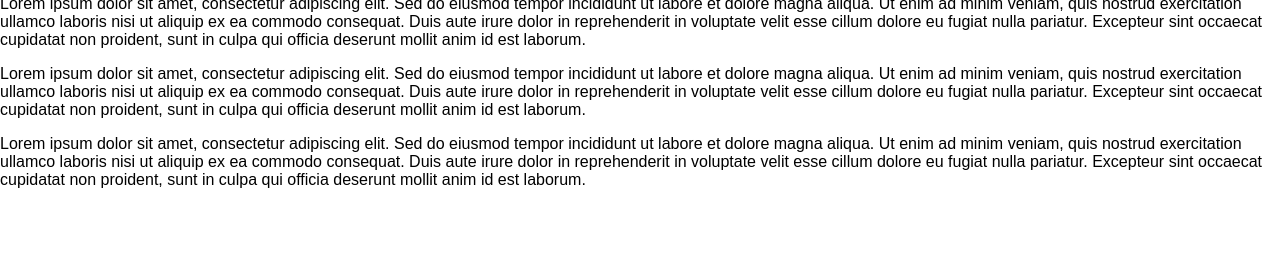
After one commit to piyushnksingh/Django, a Django app: template my_site/blog/templates/blog/post-detail.html in a window 1280 px wide. The commit adds this page. Shown: the part 527-800 px from the top of the page. Run offline with Django 5.2, Linux system fonts and the light colour scheme; the template is opened without the code that fills it, so the values that code supplies are empty.

```diff
--- a/my_site/blog/templates/blog/includes/post.html
+++ b/my_site/blog/templates/blog/includes/post.html
@@ -2,7 +2,7 @@
 
 <li>
     <article class="post">
-        <a href="">
+        <a href="{% url "post-detail-page" slug="the-mountains" %}">
             <img src={% static "/blog/images/mountain.jpg"%} alt=-"mountain Hiking"/>
             <div class="post__content">
                 <h3>Mountain Hiking</h3>
--- /dev/null
+++ b/my_site/blog/templates/blog/post-detail.html
@@ -0,0 +1,52 @@
+{% extends "base.html" %}
+{% load static %}
+
+{% block title %}
+    The Post Title
+{% endblock title %}
+
+{% block css_files%}
+    <link rel="stylesheet" href={% static "blog/post-detail.css" %}>
+{% endblock css_files%}
+
+{% block content %}
+    <section id="summary">
+        <h2>post Title</h2>
+        <article>
+            <img src="{% static "blog/images/mountain.jpg"}" alt="post title" />
+            <address>By Piyush</address>
+            <div>
+                Last Updated on <time>July 10th</time>
+            </div>
+        </article>
+    </section>
+
+    <main>
+        <p>Lorem ipsum dolor sit amet, consectetur adipiscing elit.
+           Sed do eiusmod tempor incididunt ut labore et dolore magna aliqua.
+           Ut enim ad minim veniam, quis nostrud exercitation ullamco laboris
+           nisi ut aliquip ex ea commodo consequat. Duis aute irure dolor in
+           reprehenderit in voluptate velit esse cillum dolore eu fugiat nulla
+           pariatur. Excepteur sint occaecat cupidatat non proident, sunt in
+           culpa qui officia deserunt mollit anim id est laborum.
+        </p>
+        <p>Lorem ipsum dolor sit amet, consectetur adipiscing elit.
+            Sed do eiusmod tempor incididunt ut labore et dolore magna aliqua.
+            Ut enim ad minim veniam, quis nostrud exercitation ullamco laboris
+            nisi ut aliquip ex ea commodo consequat. Duis aute irure dolor in
+            reprehenderit in voluptate velit esse cillum dolore eu fugiat nulla
+            pariatur. Excepteur sint occaecat cupidatat non proident, sunt in
+            culpa qui officia deserunt mollit anim id est laborum.
+         </p>
+         <p>Lorem ipsum dolor sit amet, consectetur adipiscing elit.
+            Sed do eiusmod tempor incididunt ut labore et dolore magna aliqua.
+            Ut enim ad minim veniam, quis nostrud exercitation ullamco laboris
+            nisi ut aliquip ex ea commodo consequat. Duis aute irure dolor in
+            reprehenderit in voluptate velit esse cillum dolore eu fugiat nulla
+            pariatur. Excepteur sint occaecat cupidatat non proident, sunt in
+            culpa qui officia deserunt mollit anim id est laborum.
+         </p>
+
+
+    </main>
+{% endblock content %}
--- a/my_site/blog/urls.py
+++ b/my_site/blog/urls.py
@@ -4,5 +4,5 @@ from . import views
 urlpatterns=[
     path("",views.starting_page,name="starting-page"),
     path("posts",views.posts,name="posts-page"),
-    path("posts/<slug:slug>",views.post_detail,name="post_detail_page"),
+    path("posts/<slug:slug>",views.post_detail,name="post-detail-page"),
 ]
--- a/my_site/blog/views.py
+++ b/my_site/blog/views.py
@@ -6,5 +6,5 @@ def starting_page(request):
 def posts(request):
     return render(request,"blog/all-posts.html")
 
-def post_detail(request):
-    pass
+def post_detail(request,slug):
+    return render(request,"blog/post-detail.html")
--- a/my_site/templates/base.html
+++ b/my_site/templates/base.html
@@ -11,9 +11,9 @@
   </head>
   <body>
     <header id="main-navigation">
-      <h1><a gref="">Piyush's Blog</a></h1>
+      <h1><a href="{% url "starting-page" %}">Piyush's Blog</a></h1>
       <nav>
-          <a href="">All Posts</a>
+          <a href="{% url "posts-page" %}">All Posts</a>
       </nav>
     </header>
    {% block content %}{% endblock content %}
```
Also changed, not shown: my_site/blog/static/blog/post_detail.css (added, +38 -0 lines).
